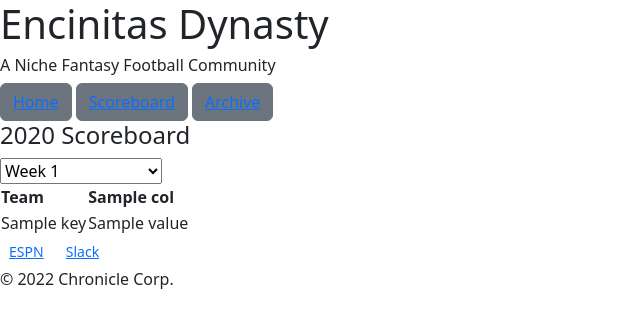
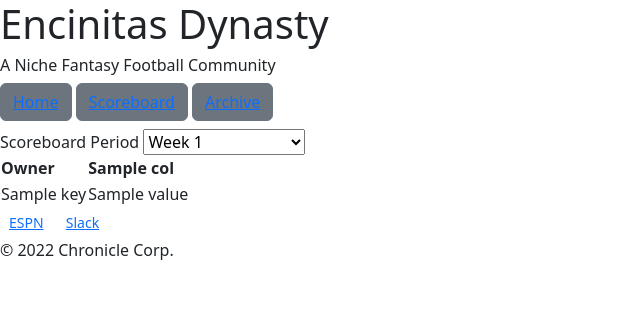
Before and after one commit to drewpgilmore/dynasty, a Flask app: template templates/scoreboard.html in a window 1280 px wide. Shown: the top 328 px of the page, without its empty margins (0-640 px from the left). Run offline with Flask 2, Linux system fonts and the light colour scheme; the template is opened without the code that fills it: most values are stand-ins (such as "Sample title", 1, 10 or a date in 2020); parts of the project's set-up code (start-up, migrations or seed data) failed here and were passed over.

Commit message:
added tagline and changed table labels

```diff
--- a/templates/scoreboard.html
+++ b/templates/scoreboard.html
@@ -2,9 +2,11 @@
 {% block head %}{% endblock %}
 
 {% block body %}
-<h4>{{ year }} Scoreboard</h4>
 <!-- Form for changing week through which scoreboard will display -->
+<h4 class="tag-line"></h4>
+<div id="scoreboard-period-select">
     <form method="POST" action="{{ url_for('scoreboard') }}">
+        Scoreboard Period
         <select onchange="this.form.submit()" name="scoreboard-week">
             {% for i in range(1,currentWeek) %}
                 {% if i == week %}
@@ -20,11 +22,11 @@
             {% endif %}
         </select>
     </form>
-
+</div>
 <!-- Scoreboard table -->
-<table id="scores-table">
+<table class="scoreboard">
     <thead>
-        <th>Team</th>
+        <th>Owner</th>
         {% for col in columns %}
         <th>{{ col }}</th>
         {% endfor %}
```
Lines whose indentation alone changed are shown as unchanged.
